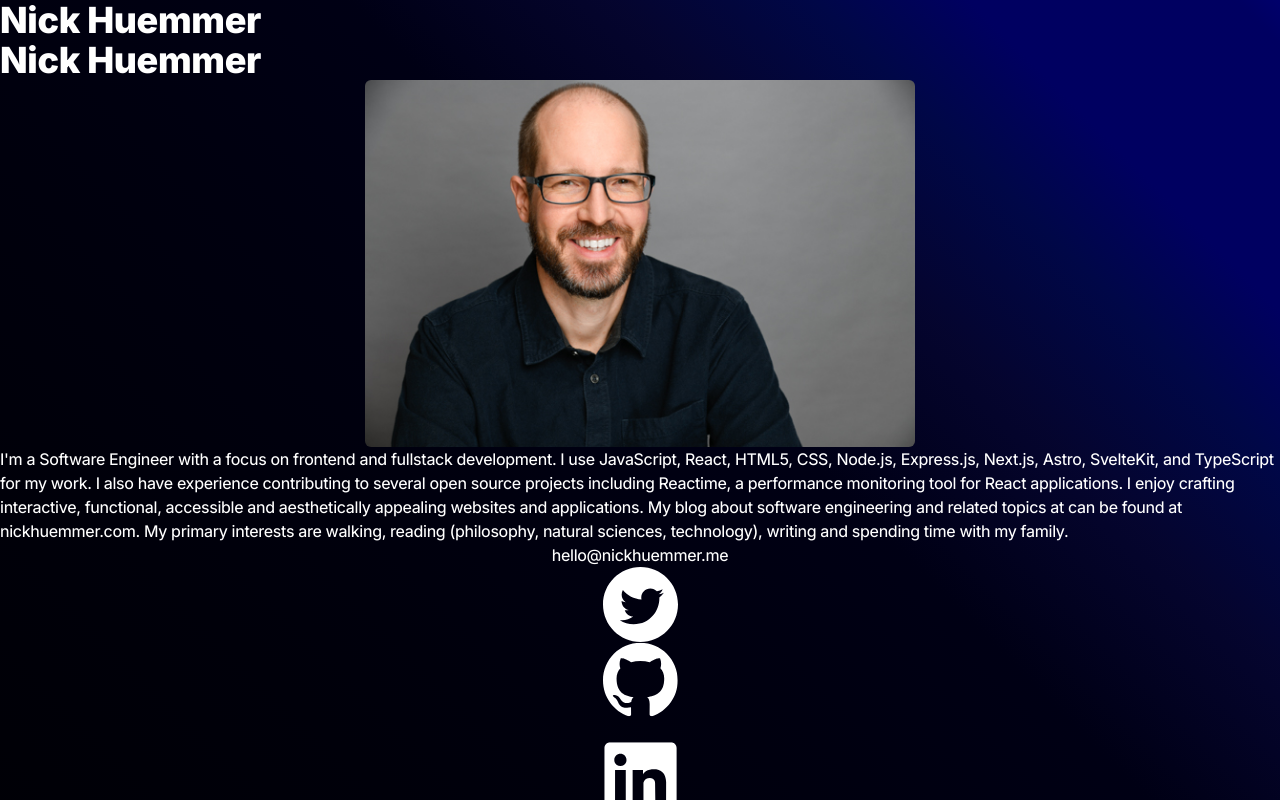
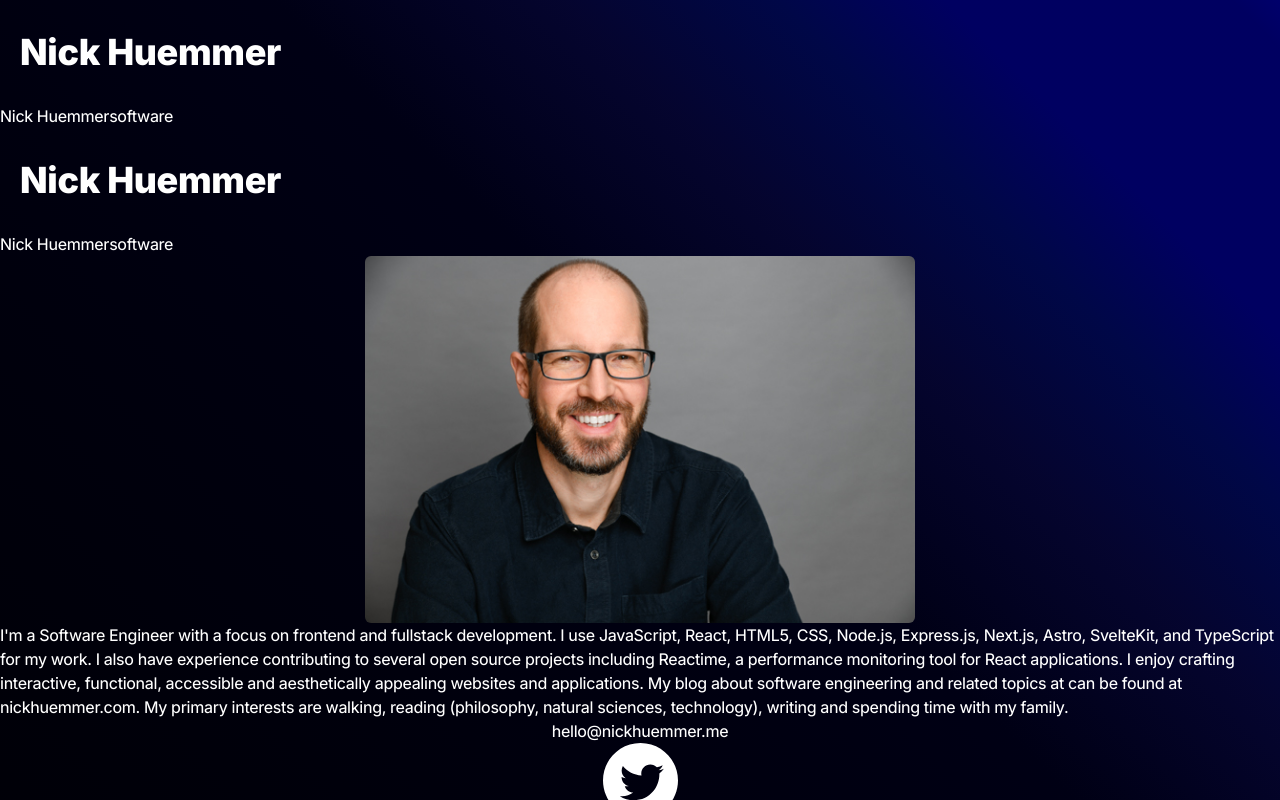
Before and after one commit to ElDuke717/personal-landing, a Next.js app: page / in a window 1280 px wide. Shown: the top 800 px of the page. Built offline with nearby package versions, Linux system fonts and the light colour scheme.

Commit message:
style links to page views

```diff
--- a/src/app/layout.tsx
+++ b/src/app/layout.tsx
@@ -19,7 +19,11 @@ export default function RootLayout({
   return (
     <html lang="en">
       <body className={inter.className}>
-      <h1 className="font-bold text-4xl">Nick Huemmer</h1>
+      <h1 className="font-bold text-4xl mx-5 my-8">Nick Huemmer</h1>
+      <div className='nx-flex nx-grow nx-flex-wrap nx-items-center nx-justify-end nx-gap-3'>
+        <a className="nx-cursor-default dark:nx-text-gray-400 nx-text-gray-600"href="/">Nick Huemmer</a>
+        <a href="/software">software</a>
+      </div>
         <div>
           {children}
         </div>
```
